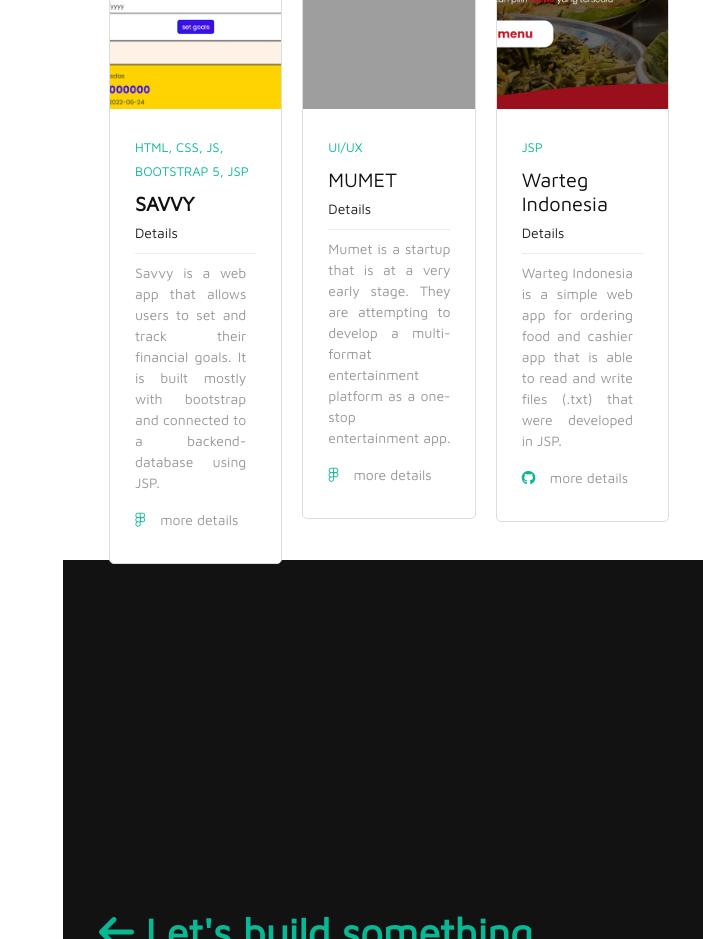
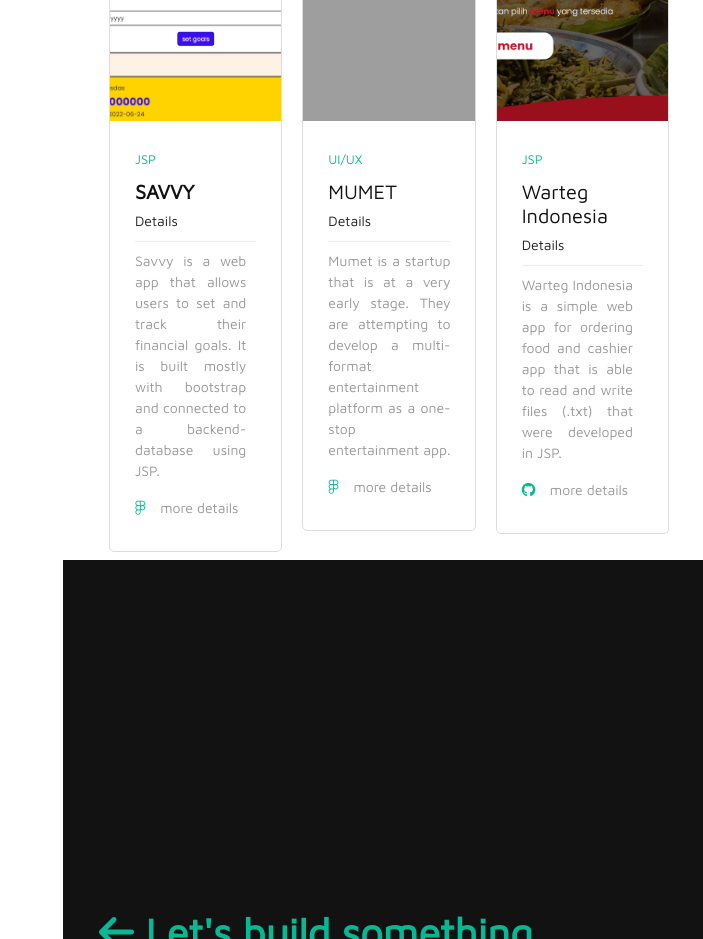
Before and after one commit to 4EZR/4EZR.github.io, a plain HTML site: page index.html in a window 1280 px wide. Shown: the part 1840-2779 px from the top of the page, without its empty margins (577-1280 px from the left). Drawn offline with nearby package versions, Linux system fonts and the light colour scheme; grey boxes are pictures that could not be loaded.

Commit message:
Update index.html

```diff
--- a/index.html
+++ b/index.html
@@ -154,7 +154,7 @@
 
                                                 </div></div>
                                                 <div class="menu-grid-txt">
-                                                    <span>HTML, CSS, JS, BOOTSTRAP 5, JSP</span>
+                                                    <span>JSP</span>
                                                     <h2><strong>SAVVY</strong></h2>
                                                     <p class="mb-2 pb-2">Details</p>
                                                     <ul>
@@ -347,7 +347,7 @@
 
                                         </div></div>
                                         <div class="menu-grid-txt">
-                                            <span>HTML, CSS, JS, BOOTSTRAP 5, JSP</span>
+                                            <span>JSP</span>
                                             <h2><strong>SAVVY</strong></h2>
                                             <p class="mb-2 pb-2">Details</p>
                                             <ul>
```
